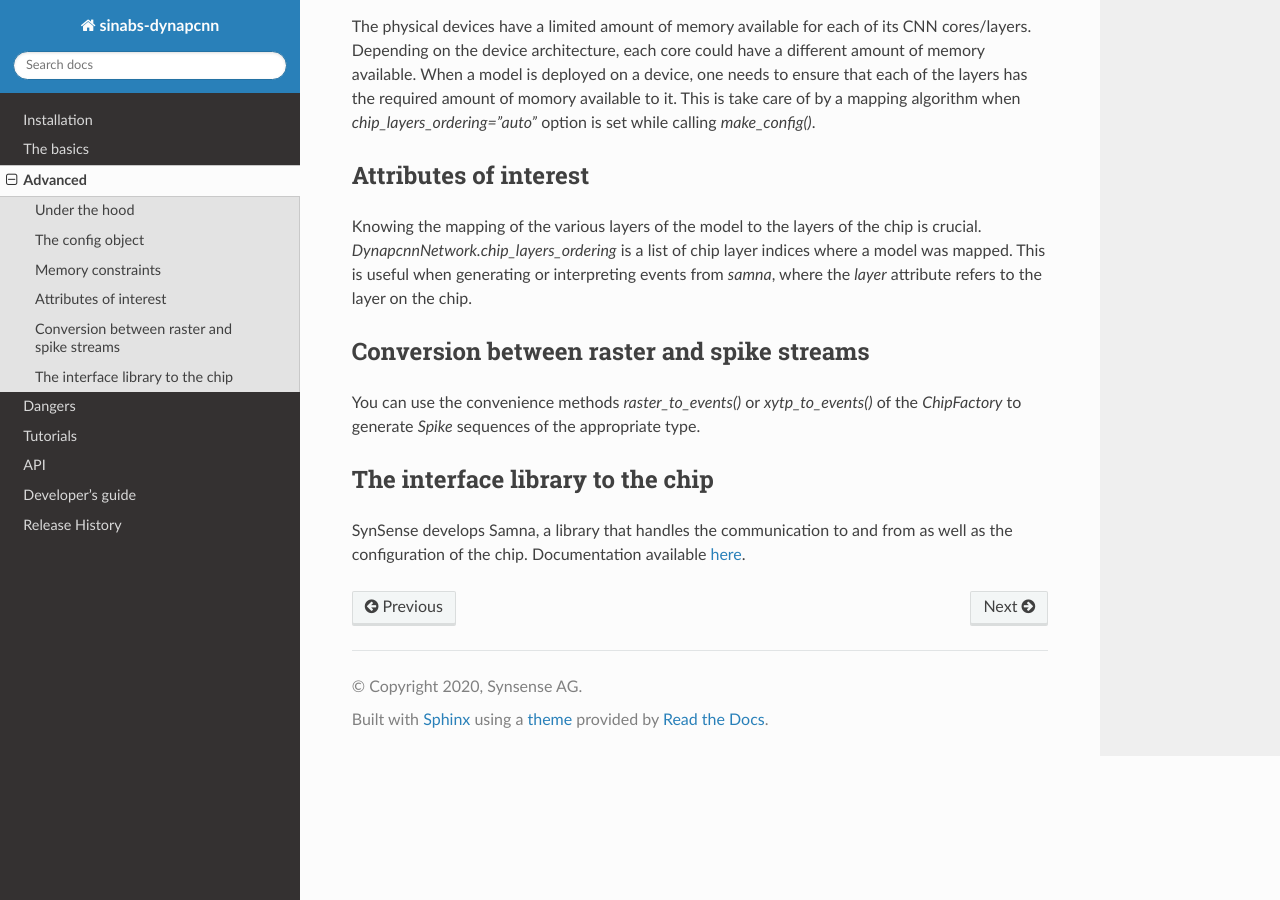
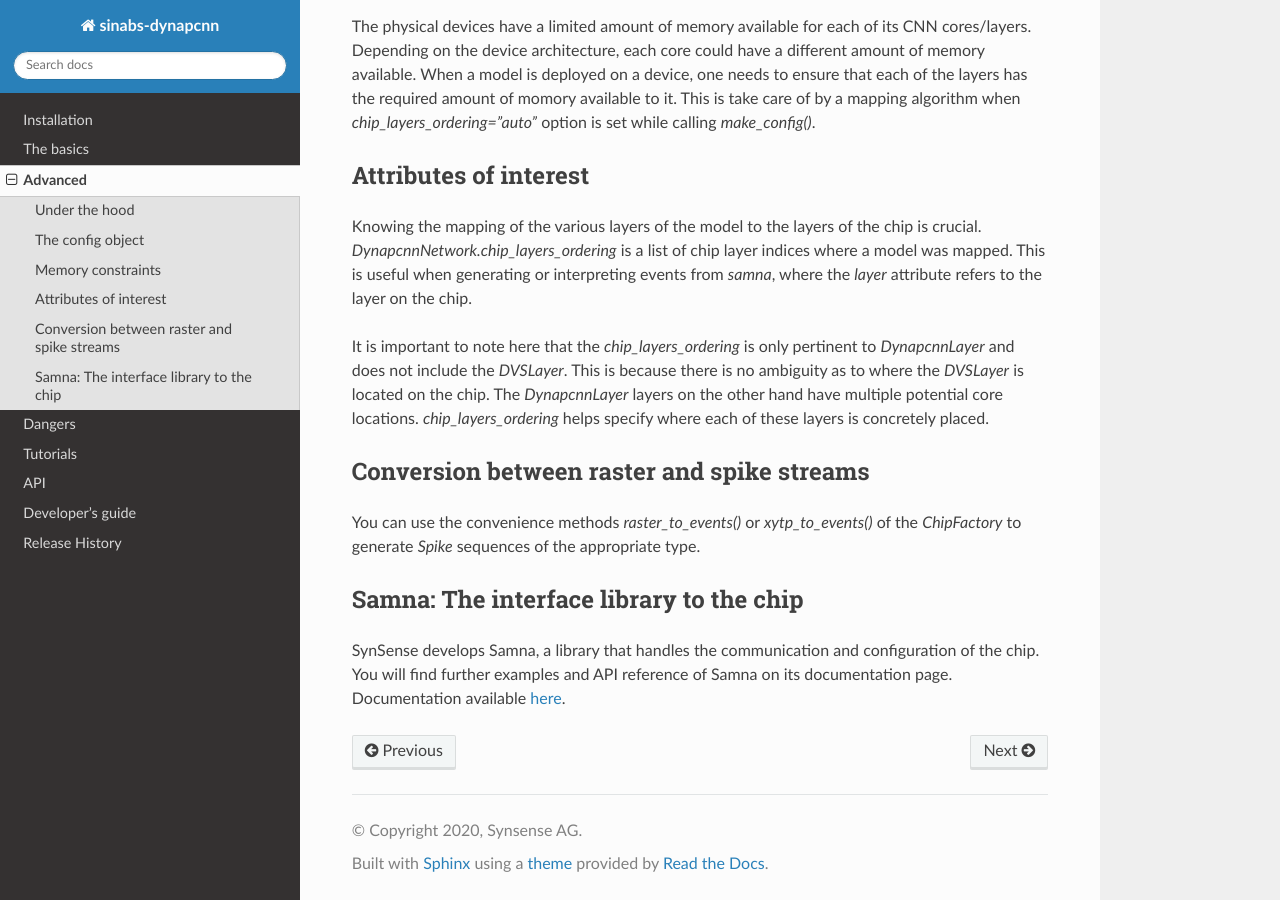
Before and after one commit to synsense/sinabs, a Sphinx documentation site: the page built from docs/source/advanced_concepts.rst, in a window 1280 px wide and 900 px high, scrolled down 1428 px. Built offline with Sphinx 7.4.7 and the Read the Docs theme 2.0.0, drawn with Linux system fonts in a browser that asks for light colours.

Commit message:
docs updated

```diff
--- a/docs/source/advanced_concepts.rst
+++ b/docs/source/advanced_concepts.rst
@@ -72,6 +72,11 @@ Knowing the mapping of the various layers of the model to the layers of the chip
 `DynapcnnNetwork.chip_layers_ordering` is a list of chip layer indices where a model was mapped.
 This is useful when generating or interpreting events from `samna`, where the `layer` attribute refers to the layer on the chip.
 
+It is important to note here that the `chip_layers_ordering` is only pertinent to `DynapcnnLayer` and does not include the `DVSLayer`.
+This is because there is no ambiguity as to where the `DVSLayer` is located on the chip.
+The `DynapcnnLayer` layers on the other hand have multiple potential core locations.
+`chip_layers_ordering` helps specify where each of these layers is concretely placed.
+
 
 Conversion between raster and spike streams
 -------------------------------------------
@@ -79,7 +84,8 @@ Conversion between raster and spike streams
 You can use the convenience methods `raster_to_events()` or `xytp_to_events()` of the `ChipFactory` to generate `Spike` sequences of the appropriate type.
 
 
-The interface library to the chip
----------------------------------
-SynSense develops Samna, a library that handles the communication to and from as well as the configuration of the chip.
+Samna: The interface library to the chip
+----------------------------------------
+SynSense develops Samna, a library that handles the communication and configuration of the chip.
+You will find further examples and API reference of Samna on its documentation page.
 Documentation available `here <https://synsense-sys-int.gitlab.io/samna/index.html>`_.
```
Also changed, not shown: 1 other file.
